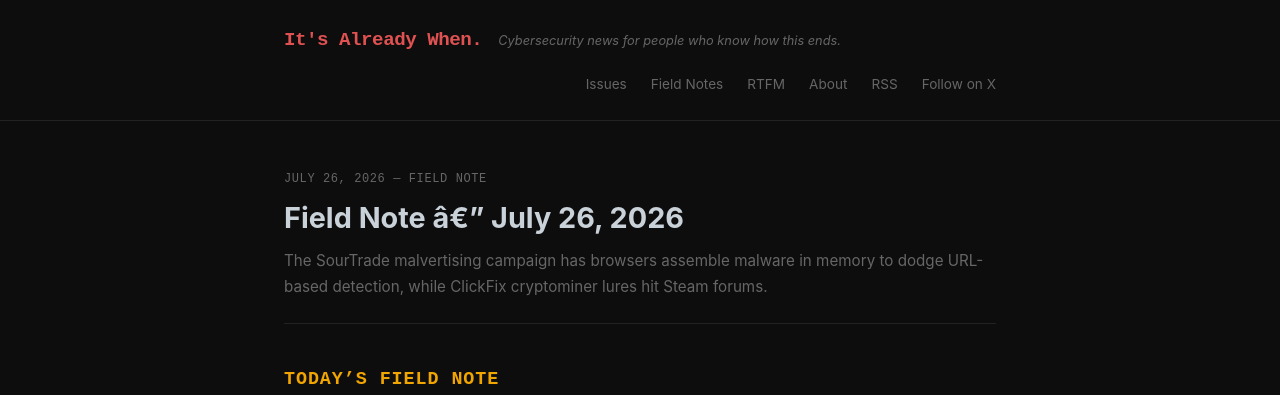
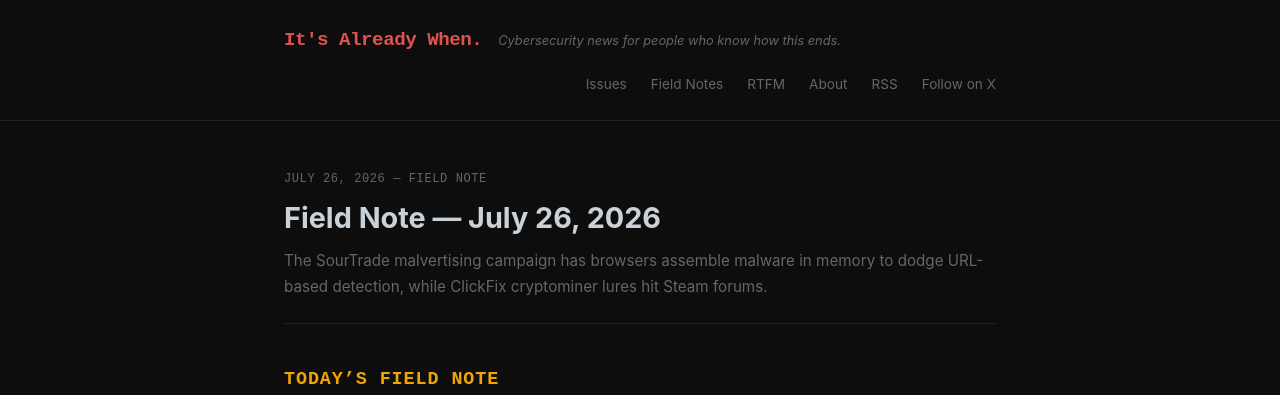
Before and after one commit to bizzal70/itsalreadywhen, a Jekyll site: the page built from _field_notes/2026-07-26-field-note.md, in a window 1280 px wide. Shown: the top 395 px of the page. Built offline with Jekyll 4.4.1, drawn with Linux system fonts in a browser that asks for light colours.

Commit message:
fix: repair CP1252 mojibake corruption (published content)
Same double-encoding class already fixed in the Bizzal-Games-YT-PUB pipeline: correct UTF-8 bytes misread as CP1252, then re-saved as UTF-8. Reversed via .encode('cp1252').decode('utf-8'), verified 0 remaining corrupted runs.

```diff
--- a/_field_notes/2026-07-26-field-note.md
+++ b/_field_notes/2026-07-26-field-note.md
@@ -1,6 +1,6 @@
 ---
 layout: field_note
-title: "Field Note â€” July 26, 2026"
+title: "Field Note — July 26, 2026"
 date: 2026-07-26
 summary: "The SourTrade malvertising campaign has browsers assemble malware in memory to dodge URL-based detection, while ClickFix cryptominer lures hit Steam forums."
 ---
```
